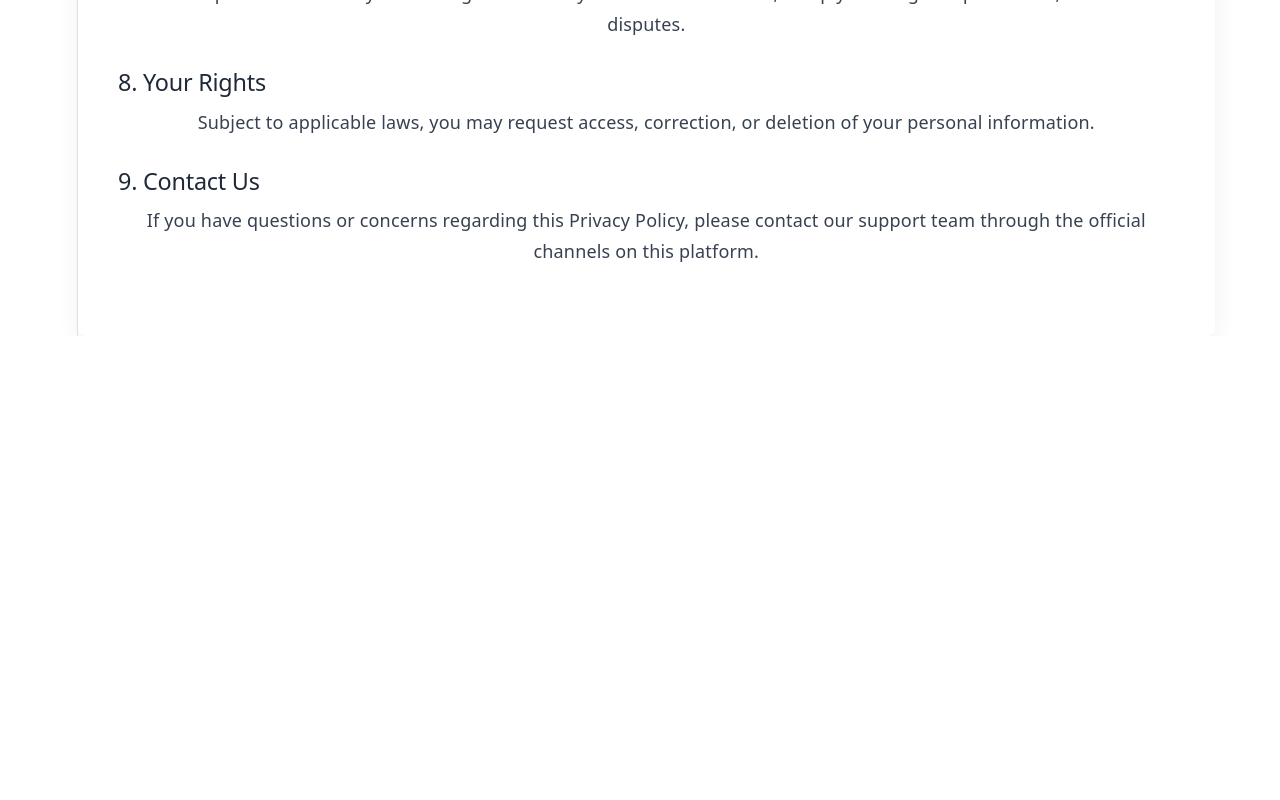
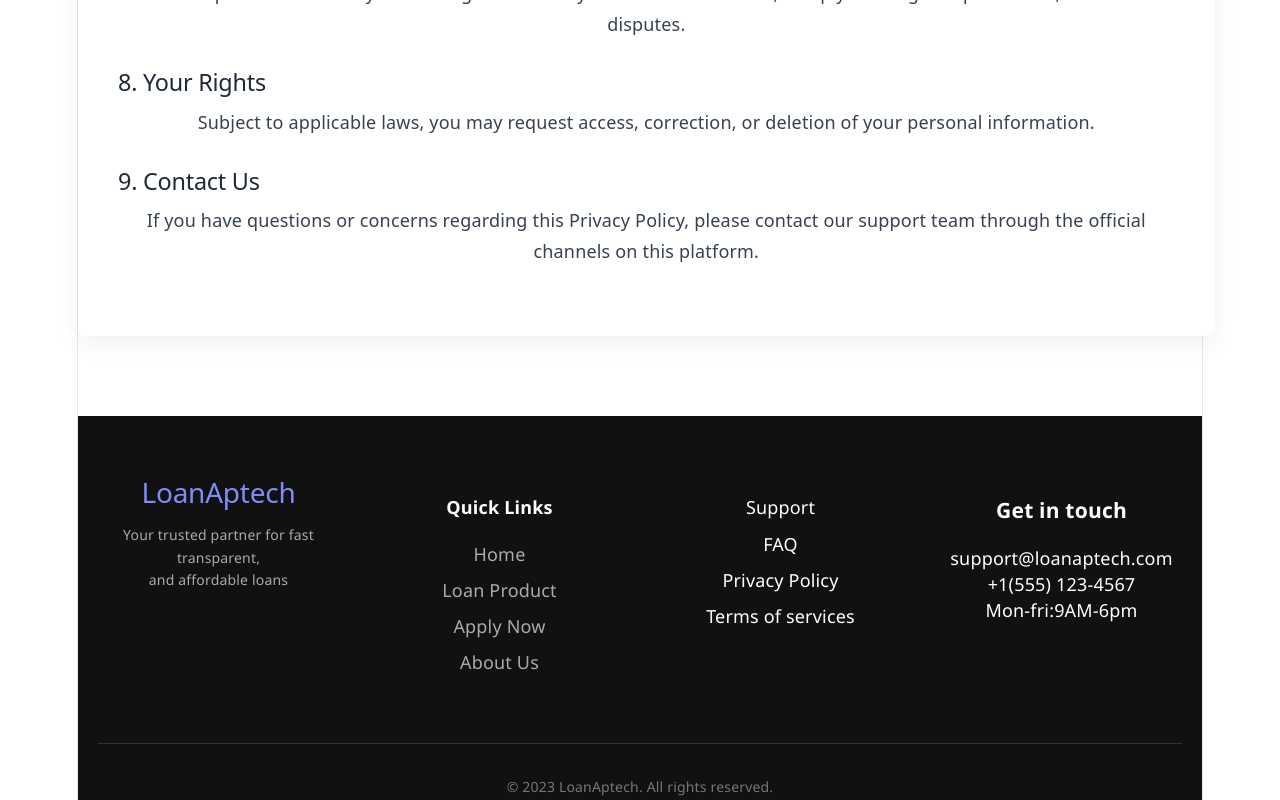
Before and after one commit to omega2oj4-spec/loanaptech, a React (Vite) app: page / in a window 1280 px wide. Shown: the part 2190-2990 px from the top of the page. Before the commit the page ends 2526 px from the top, so only its background shows below. Built offline with nearby package versions, Linux system fonts and the light colour scheme.

Commit message:
added footer

```diff
--- a/src/App.jsx
+++ b/src/App.jsx
@@ -5,6 +5,7 @@ import heroImg from './assets/hero.png'
 import './App.css'
 import About from './components/About'
 import Privacy from './components/Privacy'
+import Footer from './components/Footer'
 
 function App() {
   const [count, setCount] = useState(0)
@@ -13,6 +14,7 @@ function App() {
     <>
       <About />
       <Privacy />
+      <Footer />
     </>
   )
 }
--- /dev/null
+++ b/src/components/Footer.css
@@ -0,0 +1,108 @@
+.footer {
+  background: #111;
+  color: #ccc;
+  margin-top: 80px;
+  padding-top: 60px;
+  font-family: 'Segoe UI', Tahoma, Geneva, Verdana, sans-serif;
+
+}
+
+.footer-container {
+  max-width: 1200px;
+  margin: 0 auto;
+  padding: 0 20px;
+}
+
+.footer-grid {
+  display: grid;
+  grid-template-columns: repeat(4, 1fr);
+  gap: 40px;
+  margin-bottom: 50px;
+}
+
+.footer-brand h2 {
+  color: #818cf8;
+  font-size: 28px;
+  margin-bottom: 15px;
+}
+
+.footer-brand p {
+  font-size: 14px;
+  line-height: 1.6;
+  color: #aaa;
+}
+
+.footer-links h3 {
+  color: white;
+  margin-bottom: 20px;
+  font-size: 18px;
+}
+
+.footer-links ul {
+  list-style: none;
+  padding: 0;
+}
+
+.footer-links li {
+  margin-bottom: 10px;
+}
+.footer-contact ul {
+  list-style: none;
+  padding: 0;
+}
+
+.footer-contact li {
+  margin-bottom: 10px;
+}
+.footer-links a {
+  color: #aaa;
+  text-decoration: none;
+  transition: color 0.3s;
+}
+
+.footer-links a:hover {
+  color: #818cf8;
+}
+
+.footer-contact a{
+  color: white;
+  margin-bottom: 20px;
+  font-size: 18px;
+  text-decoration: none;
+}
+
+.footer-contact p {
+  margin: 10px 0;
+  font-size: 14px;
+  color: #aaa;
+}
+.footer-contact a:hover {
+  color: #818cf8;
+}
+.footer-help{
+    color: white;
+    padding-left: 0;
+    font-size: 18px;
+
+
+}
+.footer-bottom {
+  text-align: center;
+  padding-top: 30px;
+  border-top: 1px solid #333;
+  color: #777;
+  font-size: 14px;
+}
+
+/* Responsive */
+@media (max-width: 992px) {
+  .footer-grid {
+    grid-template-columns: repeat(2, 1fr);
+  }
+}
+
+@media (max-width: 600px) {
+  .footer-grid {
+    grid-template-columns: 1fr;
+  }
+}
--- /dev/null
+++ b/src/components/Footer.jsx
@@ -0,0 +1,49 @@
+import React from "react";
+import "./Footer.css";
+function Footer() {
+    return (
+<div className="footer">
+    <div className="footer-container">
+        <div className="footer-grid">
+            <div className="footer-brand">
+                <h2>LoanAptech</h2>
+                <p>Your trusted partner for fast transparent, <br /> and affordable loans</p>
+            </div>
+            <div className="footer-links">
+                <h3>Quick Links</h3>
+                <ul>
+                    <li><a href="#">Home</a></li>
+                    <li><a href="#">Loan Product</a></li>
+                    <li><a href="#">Apply Now</a></li>
+                    <li><a href="#">About Us</a></li>
+                </ul>
+            </div>
+            <div className="footer-contact">
+              <ul>
+                     <li><a href="#">Support</a></li>
+                    <li><a href="#">FAQ</a></li>
+                    <li><a href="#">Privacy Policy</a></li>
+                    <li><a href="#">Terms of services</a></li>
+                </ul>
+
+            </div>
+
+
+        <div className="footer-help">
+                <h3>Get in touch</h3>
+                <p>support@loanaptech.com</p>
+                <p>+1(555) 123-4567</p>
+                <p>Mon-fri:9AM-6pm</p>
+            </div>
+</div>
+        <div className="footer-bottom">
+            <p>&copy; 2023 LoanAptech. All rights reserved.</p>
+        </div>
+    </div>
+
+</div>
+
+    );
+}
+
+export default Footer;
```
